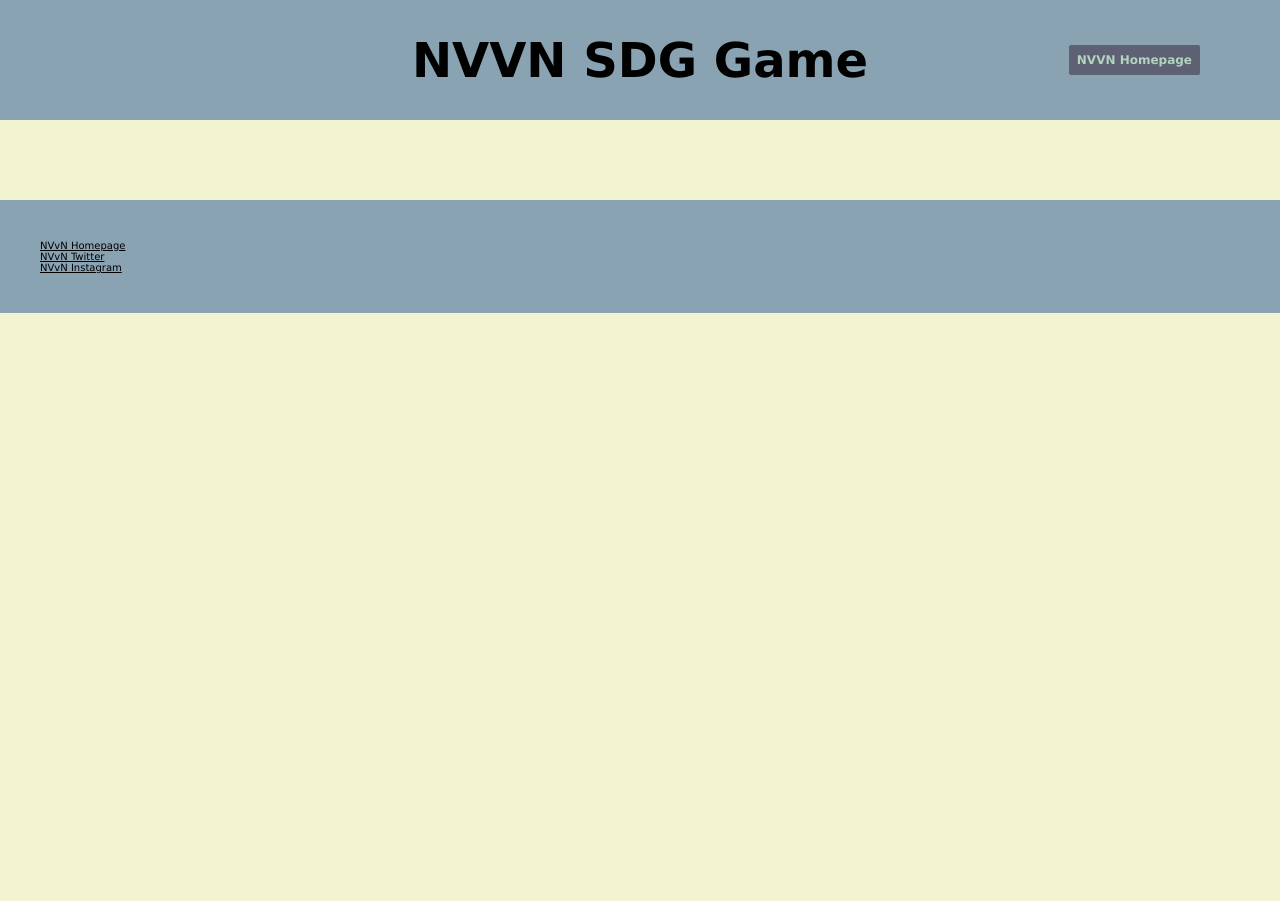
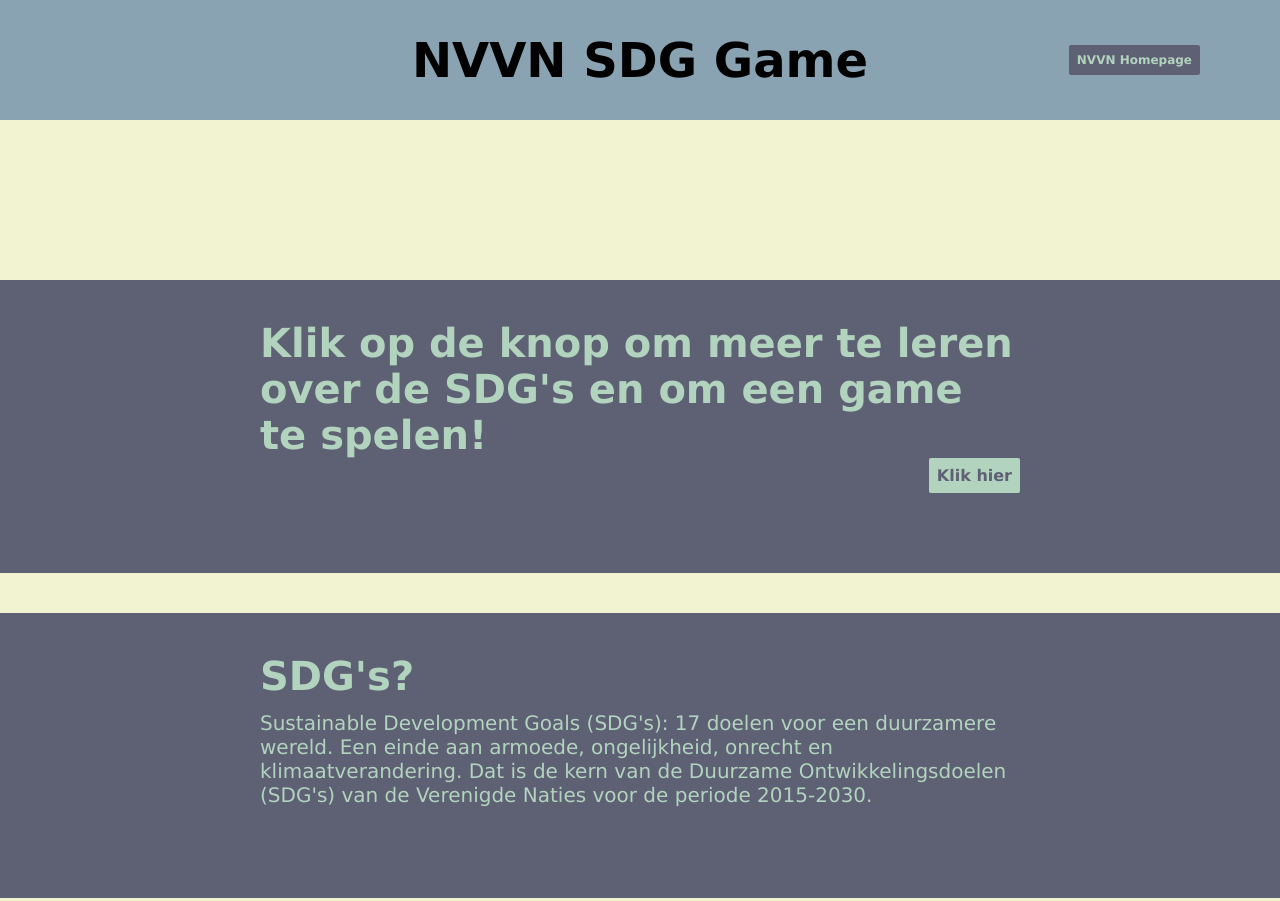
Before and after one commit to FraijehenkSc/LuniroBO, a plain HTML site: page index.html in a window 1280 px wide. Shown: the top 901 px of the page. Before the commit the page ends 800 px from the top, so only its background shows below. Drawn offline with Linux system fonts and the light colour scheme.

Commit message:
2 nieuwe delen toegevoegd

```diff
--- a/css/style.css
+++ b/css/style.css
@@ -40,6 +40,45 @@ body{
     font-size: 1.2rem;
 }
 
+.article-style{
+    background-color: #5E6073;
+    padding-top: 4rem;
+    padding-bottom: 8rem;
+    margin: 0, auto;
+    padding-left: 26rem;
+    padding-right: 26rem;
+    display: flex;
+    flex-direction: column;
+}
+
+.cta-article{
+    align-items: end;
+    margin-top: 16rem;
+    margin-bottom: 4rem;
+}
+
+.h2-style{
+    font-size: 4rem;
+    color: #B2D3BE;
+}
+
+.cta-button{
+    text-decoration: none;
+    background-color: #B2D3BE;
+    border-radius: 0.2rem;
+    padding: 0.8rem;
+    color: #5E6073;
+    font-weight: bold;
+    width: fit-content;
+    font-size: 1.6rem;
+}
+
+.sdg-p{
+    color: #B2D3BE;
+    font-size: 2rem;
+    padding-top: 1.2rem;
+}
+
 .footer{
     background-color: #89A3B2;
     margin-top: 8rem;
--- a/index.html
+++ b/index.html
@@ -16,6 +16,22 @@
         <a href="https://nvvn.nl/" class="headerHomePageRedirect">NVVN Homepage</a>
     </header>
 
+    <article class="cta-article article-style">
+        <h2 class="cta-h2 h2-style">Klik op de knop om meer te leren over de SDG's en om een game te spelen!</h2>
+        <a href="" class="cta-button">Klik hier</a>
+    </article>
+
+    <article class="sdg-article article-style">
+        <h2 class="sdg-h2 h2-style">SDG's?</h2>
+        <p class="sdg-p">Sustainable Development Goals (SDG's):
+            17 doelen voor een duurzamere wereld.
+            Een einde aan armoede, ongelijkheid, onrecht en klimaatverandering.
+            Dat is de kern van de Duurzame Ontwikkelingsdoelen (SDG's) van de Verenigde Naties voor de periode 2015-2030.</p>
+        <figure class="sdg-figure">
+            <img src="" alt="" class="sdg-img">
+        </figure>
+    </article>
+
     <footer class="footer">
         <a href="https://nvvn.nl/" class="footerLink">NVvN Homepage</a>
         <a href="https://twitter.com/unanl?lang=en" class="footerLink">NVvN Twitter</a>
```
